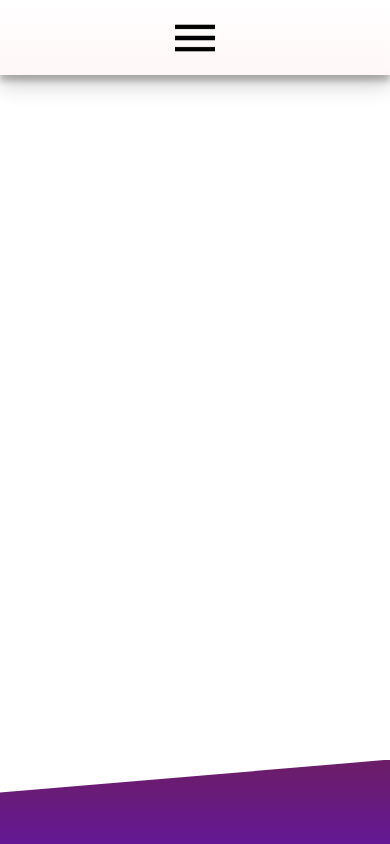
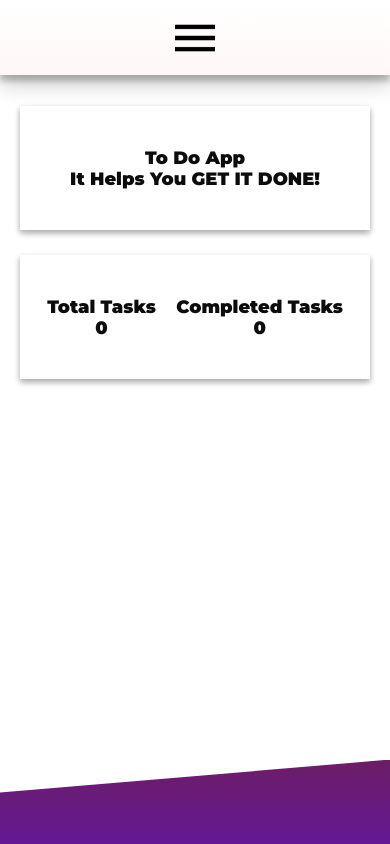
Before and after one commit to ivabby/To-Do-App, a plain HTML site: page index.html in a window 390 px wide. Drawn offline with Linux system fonts and the light colour scheme.

Commit message:
Added the header

```diff
--- a/index.html
+++ b/index.html
@@ -6,6 +6,7 @@
         <meta name="viewport" content="width=device-width , initial-scale = 1.0">
         <link rel="stylesheet" href="css/main.css">
         <link href="https://fonts.googleapis.com/css?family=Montserrat:500,700,900&display=swap" rel="stylesheet">
+        <link rel="icon" href="images/favicons/favicon-32x32.png">
     </head>
     <body>
 
@@ -43,7 +44,23 @@
         </div>
 
         <section id="main">
+            <article id="headers" class="black">
+                <header>
+                    <h1>To Do App</h1>
+                    <h2>It Helps You GET IT DONE!</h2>
+                </header>
+                <header>
+                    <div>
+                        <h3>Total Tasks</h3>
+                        <h4 id="total">0</h4>
+                    </div>
+                    <div>
+                        <h3>Completed Tasks</h3>
+                        <h4 id="completed">0</h4>
+                    </div>
 
+                </header>
+            </article>
         </section>
 
         <script src="js/date_format.js" type="text/javascript"></script>
--- a/sass/_headers.scss
+++ b/sass/_headers.scss
@@ -0,0 +1,59 @@
+
+
+#headers {
+    margin-top: 3rem;
+    display: flex;
+
+
+    header * {
+        font-size: 2.5rem;
+        margin: 0;
+        color: rgba(var(--text-color) , 1);
+    }
+
+    header {
+        box-shadow: 0 3px 6px rgba(var(--text-color) , .16) , 0 3px 6px rgba(var(--text-color) , .23);
+        background-color: rgba(var(--bg-color) , 1);
+        margin-left: 3rem;
+        padding: 5.6rem 3.2rem;
+        justify-content: space-around;
+        transition: all .4s;
+
+        &:hover {
+            box-shadow: 0 10px 20px rgba(var(--text-color) , .19) , 0 6px 6px rgba(var(--text-color) , .23);
+        }
+    }
+
+    header div {
+        display: flex;
+        flex-direction: column;
+        align-items: center;
+    }
+
+    header:last-of-type {
+        flex-grow: 1;
+        display: flex;
+        margin-right: 6rem;
+    }
+
+    @media (max-width: 1100px){
+        margin-top: 6rem;
+        flex-direction: column;
+
+        header * {
+            text-align: center;
+            font-size: 3.5rem;
+        }
+
+        header {
+            margin: 0 4rem !important;
+            padding: 8rem 3.2rem;
+        }
+
+        header:last-of-type {
+            margin-top: 5rem !important;
+        }
+    }
+
+
+}
```
Also changed, not shown: css/main.css, 1 other file.
